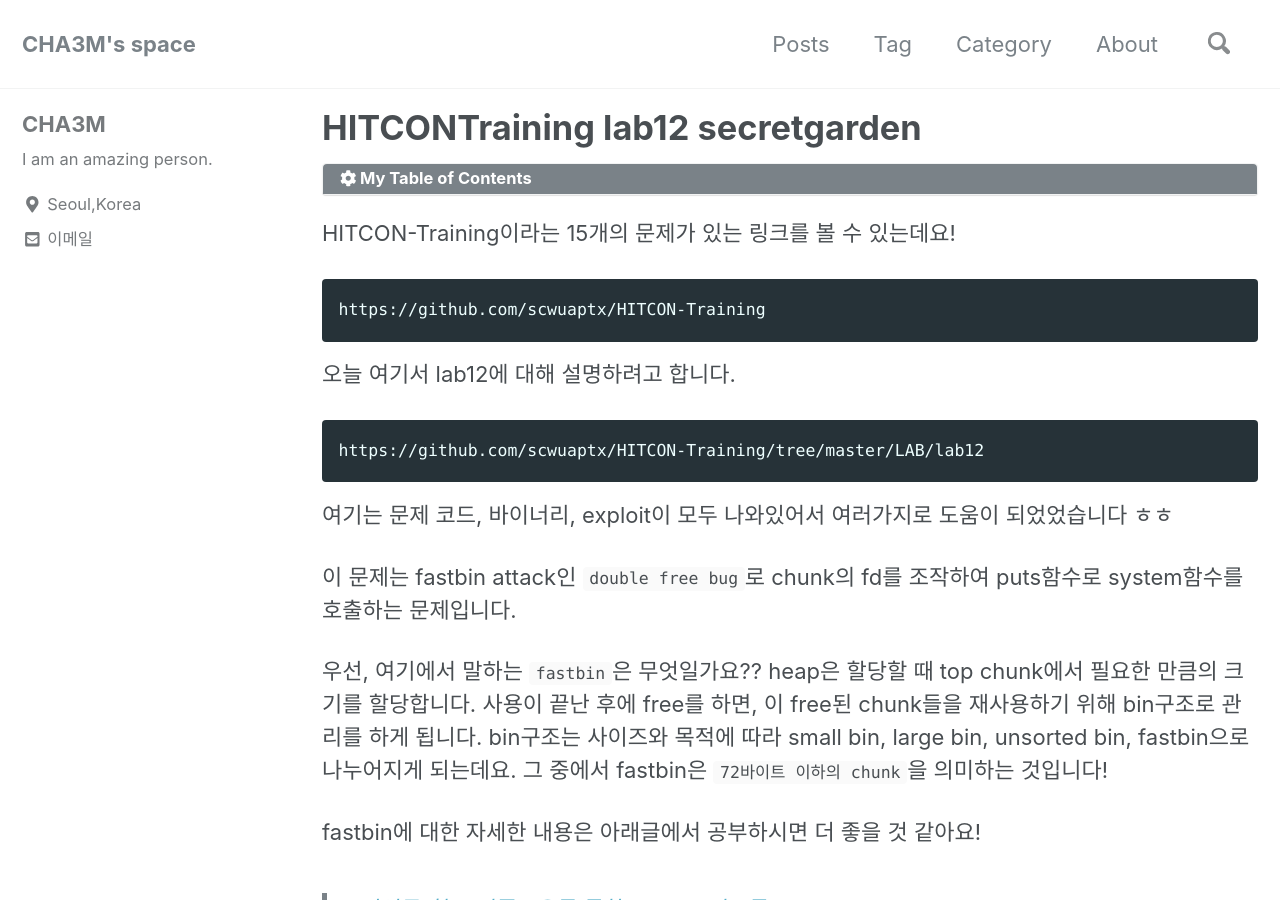
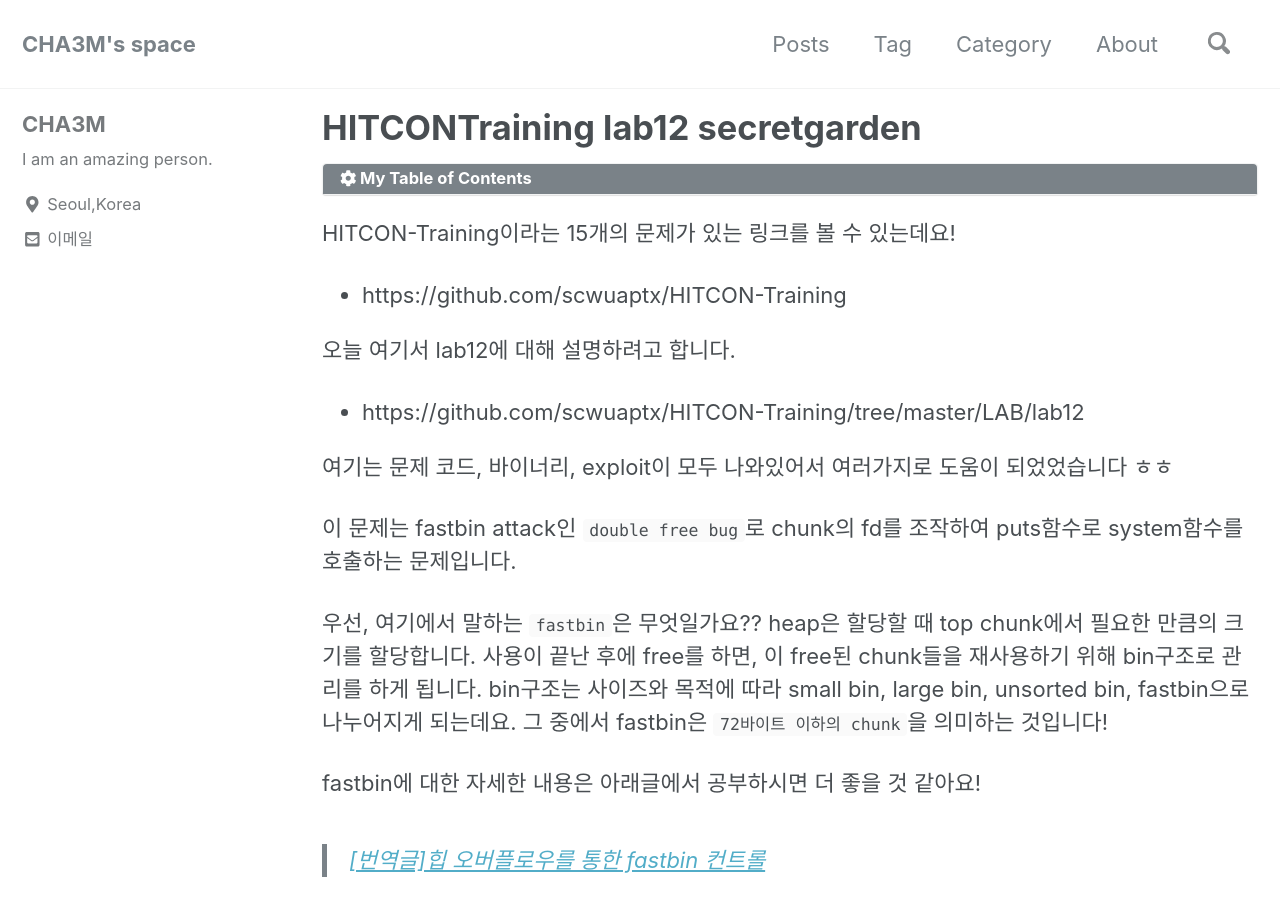
Before and after one commit to Hanchaemin/CHA3M.github.io, a Jekyll site: the page built from _posts/2018-10-03-hitcontraining-lab12.md, in a window 1280 px wide and 900 px high. Built offline with Jekyll 4.4.1, drawn with Linux system fonts in a browser that asks for light colours; nearby versions of some CDN libraries; comment, search, counter and statistics services are not loaded.

````diff
--- a/_posts/2018-10-03-hitcontraining-lab12.md
+++ b/_posts/2018-10-03-hitcontraining-lab12.md
@@ -11,13 +11,12 @@ categories:
 ---
 
 HITCON-Training이라는 15개의 문제가 있는 링크를 볼 수 있는데요!
-```
-https://github.com/scwuaptx/HITCON-Training
-```
+
+- https://github.com/scwuaptx/HITCON-Training
+
 오늘 여기서 lab12에 대해 설명하려고 합니다.
-```
-https://github.com/scwuaptx/HITCON-Training/tree/master/LAB/lab12
-```
+
+- https://github.com/scwuaptx/HITCON-Training/tree/master/LAB/lab12
 
 여기는 문제 코드, 바이너리, exploit이 모두 나와있어서 여러가지로 도움이 되었었습니다 ㅎㅎ
 
````
